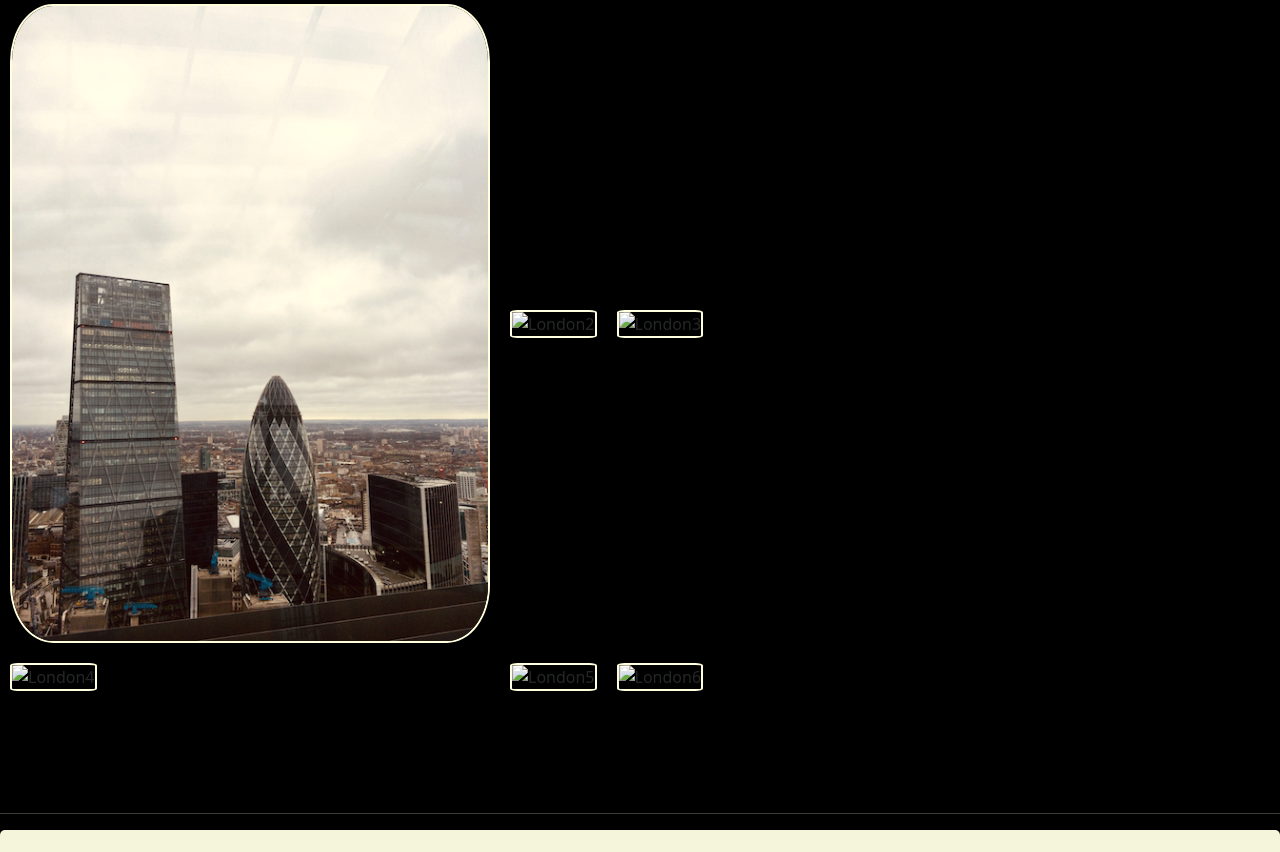
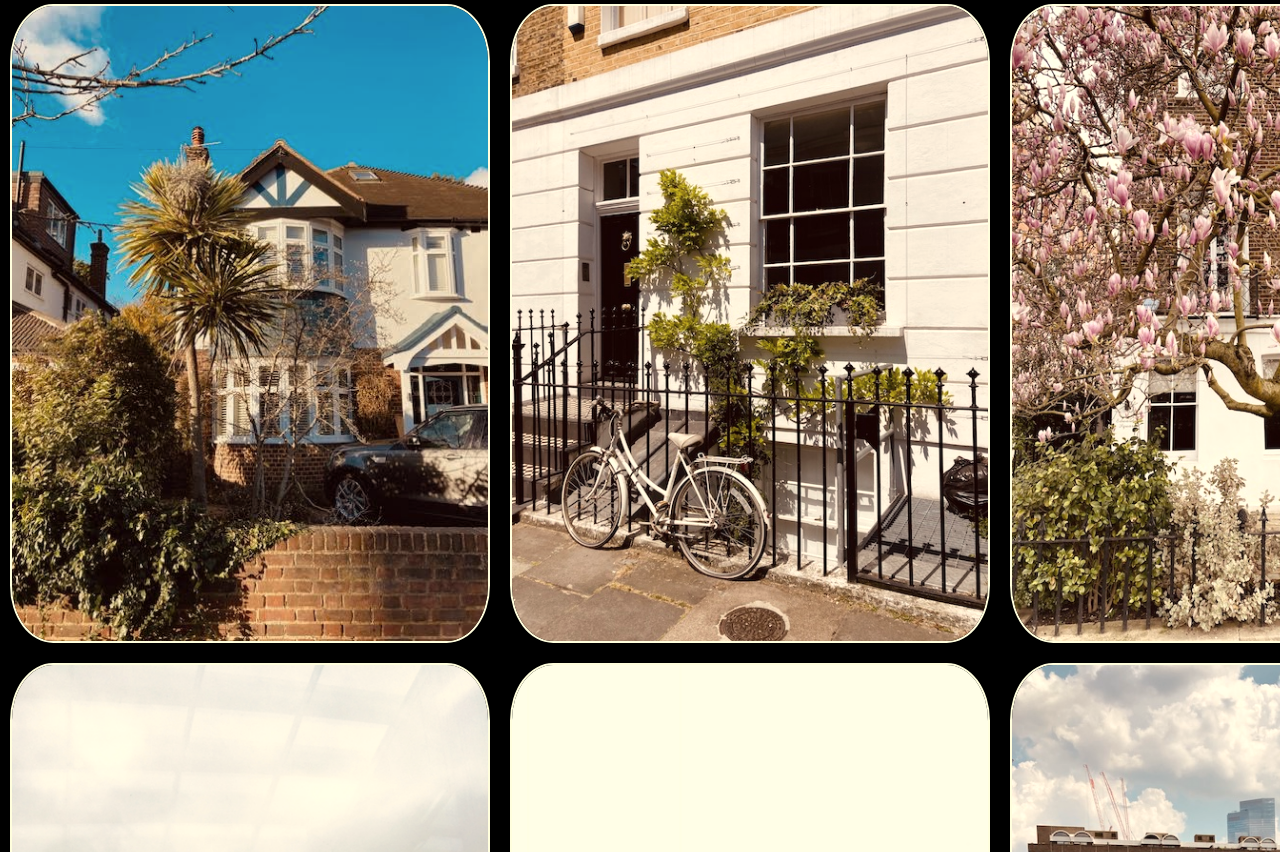
Before and after one commit to sylviass-io/website-ss, a plain HTML site: page work.html in a window 1280 px wide. Shown: the part 1948-2800 px from the top of the page. Drawn offline with nearby package versions, Linux system fonts and the light colour scheme.

Commit message:
added final ldn images

```diff
--- a/work.html
+++ b/work.html
@@ -72,7 +72,7 @@
     <table>
       <tr>
         <td class="table-cell">
-          <img src="images/IMG1 2.png" class="img-fluid" alt="Manhattan1" />
+          <img src="images/IMG1.png" class="img-fluid" alt="Manhattan1" />
         </td>
         <td class="table-cell">
           <img src="images/IMG13.png" class="img-fluid" alt="Manhattan2" />
@@ -104,24 +104,24 @@
       <table>
         <tr>
           <td class="table-cell">
-            <img src="images/LDN6.png" class="img-fluid" alt="London1" />
+            <img src="images/LDN0.png" class="img-fluid" alt="London1" />
           </td>
           <td class="table-cell">
-            <img src="images" class="img-fluid" alt="London2" />
+            <img src="images/LDN2.jpg" class="img-fluid" alt="London2" />
           </td>
           <td class="table-cell">
-            <img src="images/ldn/LDN6.png" class="img-fluid" alt="London3" />
+            <img src="images/LDN4.jpg" class="img-fluid" alt="London3" />
           </td>
         </tr>
         <tr>
           <td class="table-cell">
-            <img src="images/ldn/LDN4.png" class="img-fluid" alt="London4" />
+            <img src="images/LDN6.png" class="img-fluid" alt="London4" />
           </td>
           <td class="table-cell">
-            <img src="images/ldn/LDN5.png" class="img-fluid" alt="London5" />
+            <img src="images/LDN9.jpg" class="img-fluid" alt="London5" />
           </td>
           <td class="table-cell">
-            <img src="images/ldn/LDN7.png" class="img-fluid" alt="London6" />
+            <img src="images/LDN3.jpg" class="img-fluid" alt="London6" />
           </td>
         </tr>
       </table>
```
Also changed, not shown: images/LDN3.jpg (added), images/LDN9.jpg (added).
